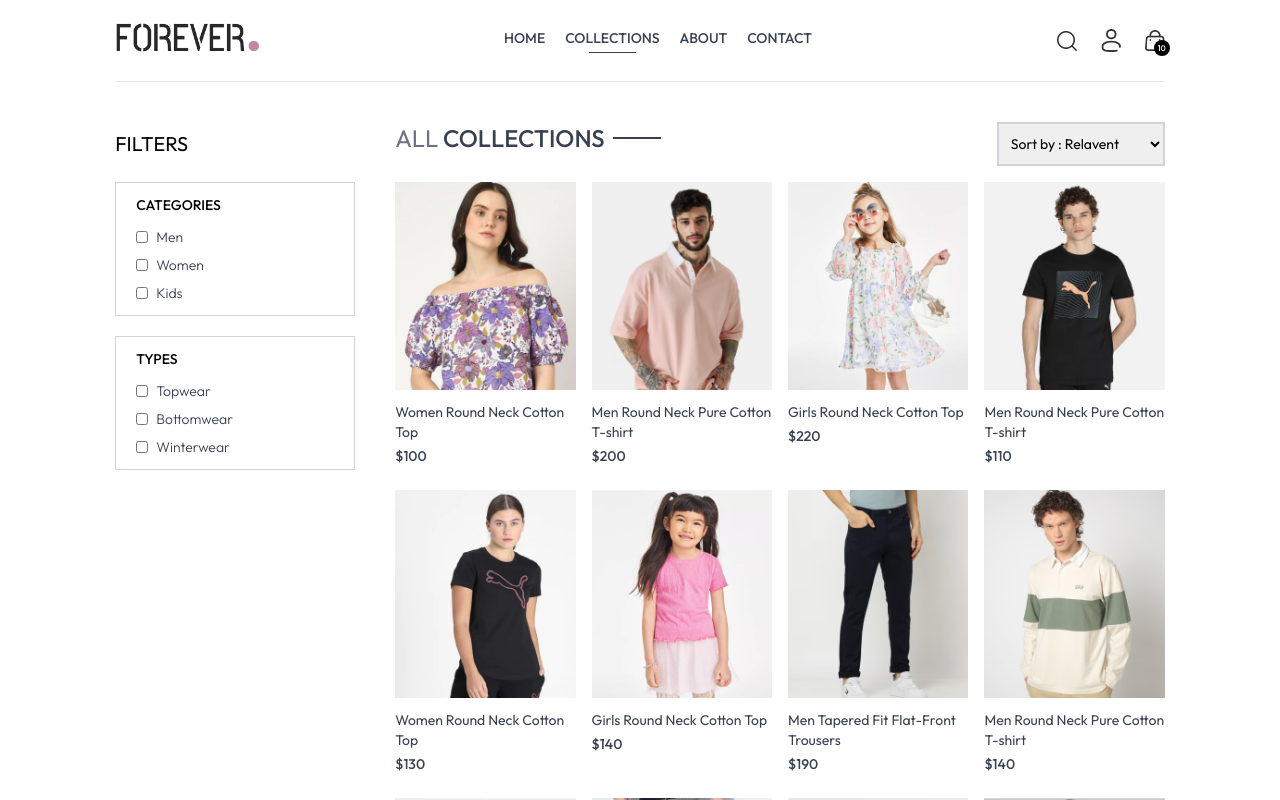
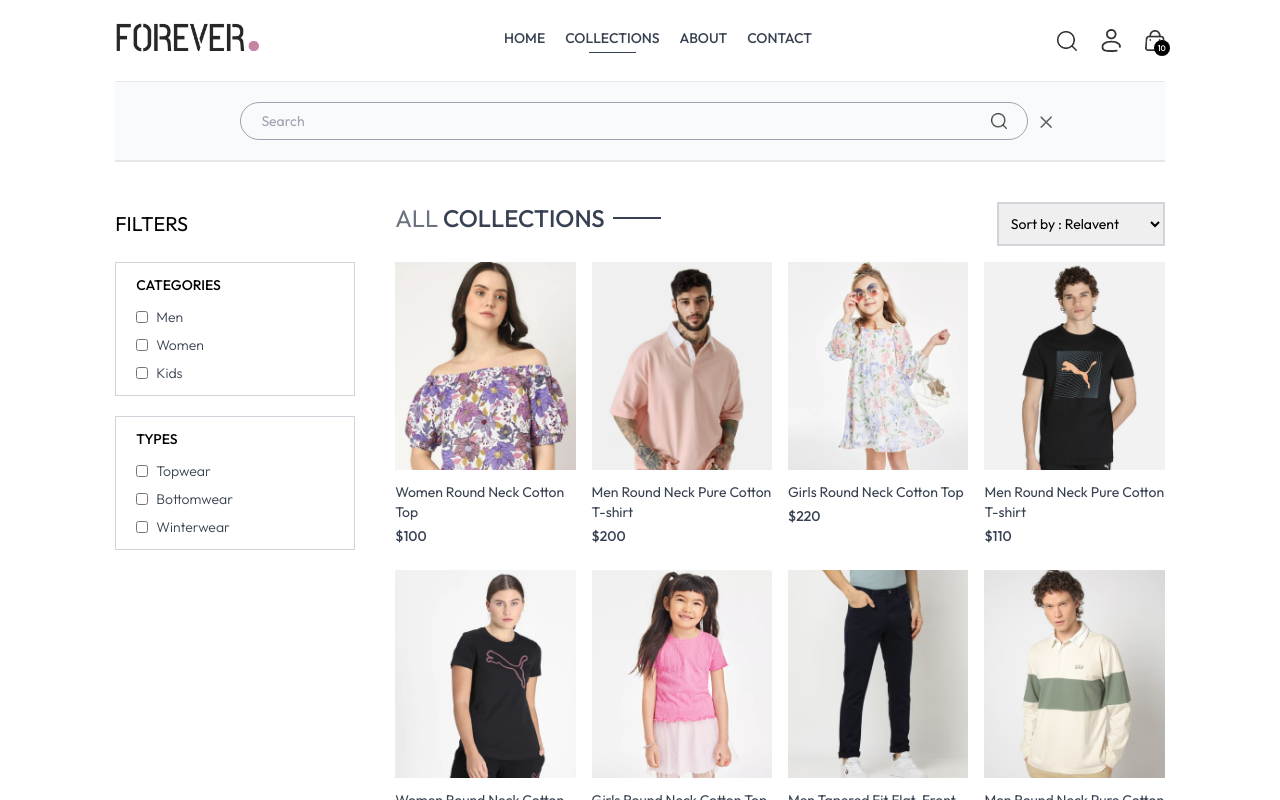
Before and after one commit to arpitkesharwani77/e-commerce, a React (Vite) app in the folder frontend/: page /collection in a window 1280 px wide. Both pictures are taken after a click on the picture 1066 px from the left and 40 px from the top of the page. Shown: the top 800 px of the page. Built offline with nearby package versions, Linux system fonts and the light colour scheme.

Commit message:
Search bar functionality add

```diff
--- a/frontend/src/App.jsx
+++ b/frontend/src/App.jsx
@@ -11,6 +11,7 @@ import PlaceOrder from './pages/PlaceOrder'
 import Login from './pages/Login'
 import Product from './pages/Product'
 import Footer from './components/Footer'
+import SearchBar from './components/SearchBar'
 
 
 
@@ -18,6 +19,7 @@ const App = () => {
   return (
     <div className='px-4 sm:px-[5vw] md:px-[7vw] lg:px-[9vw]'>
     <Navbar/>
+    <SearchBar/>
     <Routes>
       <Route path='/' element={<Home/>}></Route>
       <Route path='/about' element={<About/>}></Route>
--- a/frontend/src/components/Navbar.jsx
+++ b/frontend/src/components/Navbar.jsx
@@ -1,10 +1,12 @@
-import React from "react";
+import React, { useContext } from "react";
 import { assets } from "../assets/assets";
 import { NavLink,Link } from "react-router-dom";
+import ShopContext from "../context/shop-context";
 
 const Navbar = () => {
 
   const [visible , setVisible] = React.useState(false);
+  const {setShowSearch}=useContext(ShopContext);
   return (
     <div className="flex items-center justify-between  py-5 font-medium">
       <Link to={'/'}>
@@ -31,7 +33,7 @@ const Navbar = () => {
       </ul>
 
       <div className=" flex items-center gap-6">
-        <img src={assets.search_icon} className="w-5 cursor-pointer" />
+        <img onClick={()=>setShowSearch(true)} src={assets.search_icon} className="w-5 cursor-pointer" />
 
         <div className=" group relative">
           <img src={assets.profile_icon} className="w-5 cursor-pointer" />
--- /dev/null
+++ b/frontend/src/components/SearchBar.jsx
@@ -0,0 +1,34 @@
+import React, { useContext } from "react";
+import ShopContext from "../context/shop-context";
+import { assets } from "../assets/assets";
+import { useLocation } from "react-router-dom";
+
+const SearchBar = () => {
+  const { search, setSearch, showSearch, setShowSearch } =
+    useContext(ShopContext);
+
+  const location = useLocation();
+
+  const visible = !!location?.pathname?.includes("collection");
+  return showSearch && visible ? (
+    <div className="border-t border-b bg-gray-50 text-center">
+      <div className="inline-flex items-center justify-center border border-gray-400 px-5 py-2 my-5 mx-3 rounded-full w-3/4 sm:w-3/4">
+        <input
+          value={search}
+          onChange={(e) => setSearch(e.target.value)}
+          className="flex-1 outline-none bg-inherit text-sm "
+          type="text"
+          placeholder="Search"
+        />
+        <img className="w-4" src={assets.search_icon} />
+      </div>
+      <img
+        onClick={() => setShowSearch(false)}
+        className="inline w-3 cursor-pointer"
+        src={assets.cross_icon}
+      />
+    </div>
+  ) : null;
+};
+
+export default SearchBar;
--- a/frontend/src/context/ShopContext.jsx
+++ b/frontend/src/context/ShopContext.jsx
@@ -1,13 +1,21 @@
 import ShopContext from "./shop-context";
 import { products } from "../assets/assets";
+import { useState } from "react";
 
 const ShopContextProvider = (props) => {
   const currency = "$";
   const delivery_fee = 10;
+  const [search,setSearch]=useState("");
+  const [showSearch,setShowSearch]=useState(false);
+
   const value = {
     products,
     currency,
     delivery_fee,
+    search,
+    setSearch,
+    showSearch,
+    setShowSearch
   };
   return (
     <ShopContext.Provider value={value}>{props.children}</ShopContext.Provider>
--- a/frontend/src/pages/Collection.jsx
+++ b/frontend/src/pages/Collection.jsx
@@ -1,4 +1,3 @@
-/* eslint-disable react-hooks/set-state-in-effect */
 import React, { useContext, useEffect, useState } from "react";
 import ShopContext from "../context/shop-context";
 import { assets } from "../assets/assets";
@@ -6,13 +5,13 @@ import Title from "../components/title";
 import ProductItem from "../components/ProductItem";
 
 const Collection = () => {
-  const { products } = useContext(ShopContext);
+  const { products, search, showSearch } = useContext(ShopContext);
   console.log(products, "first time");
   const [showFilter, setShowFilter] = useState(false);
   const [filterProducts, setFilterProducts] = useState([]);
   const [category, setCategory] = useState([]);
   const [subCategory, setSubCategory] = useState([]);
-  const [sortType,setSortType]=useState('relavent')
+  const [sortType, setSortType] = useState("relavent");
 
   const toggleCategory = (e) => {
     if (category.includes(e.target.value)) {
@@ -32,6 +31,13 @@ const Collection = () => {
   const applyFilter = () => {
     let productsCopy = products.slice();
 
+    if (showSearch && search && search.trim().length > 0) {
+      const q = search.trim().toLowerCase();
+      productsCopy = productsCopy.filter((item) =>
+        (item.name || "").toLowerCase().includes(q)
+      );
+    }
+
     if (category.length > 0) {
       productsCopy = productsCopy.filter((item) =>
         category.includes(item.category)
@@ -45,22 +51,21 @@ const Collection = () => {
     setFilterProducts(productsCopy);
   };
 
+  const sortProduct = () => {
+    let fpCopy = filterProducts.slice();
 
-  const sortProduct=()=>{
-    let fpCopy=filterProducts.slice();
-
-    switch(sortType){
-        case 'low-high':
-          setFilterProducts(fpCopy.sort((a,b)=>a.price-b.price));
-          break;
-        case 'high-low':
-          setFilterProducts(fpCopy.sort((a,b)=>b.price-a.price));
-          break;
-        default:
-          applyFilter();
-          break;
+    switch (sortType) {
+      case "low-high":
+        setFilterProducts(fpCopy.sort((a, b) => a.price - b.price));
+        break;
+      case "high-low":
+        setFilterProducts(fpCopy.sort((a, b) => b.price - a.price));
+        break;
+      default:
+        applyFilter();
+        break;
     }
-  }
+  };
 
   useEffect(() => {
     setFilterProducts(products);
@@ -68,11 +73,11 @@ const Collection = () => {
 
   useEffect(() => {
     applyFilter();
-  }, [category, subCategory]);
+  }, [category, subCategory, search, showSearch]);
 
-  useEffect(()=>{
+  useEffect(() => {
     sortProduct();
-  },[sortType])
+  }, [sortType]);
 
   return (
     <div className="flex flex-col sm:flex-row gap-1 sm:gap-10 pt-10 border-t">
@@ -171,7 +176,10 @@ const Collection = () => {
         <div className="flex justify-between text-base sm:text-2xl mb-4">
           <Title text1={"ALL"} text2={"COLLECTIONS"} />
           {/* Products Sort */}
-          <select onChange={(e)=>setSortType(e.target.value)} className="border-2 border-gray-300 text-sm px-2">
+          <select
+            onChange={(e) => setSortType(e.target.value)}
+            className="border-2 border-gray-300 text-sm px-2"
+          >
             <option value="relavent"> Sort by : Relavent</option>
             <option value="low-high">Sort by : Low to High</option>
             <option value="high-low"> Sort by : High to Low</option>
```
